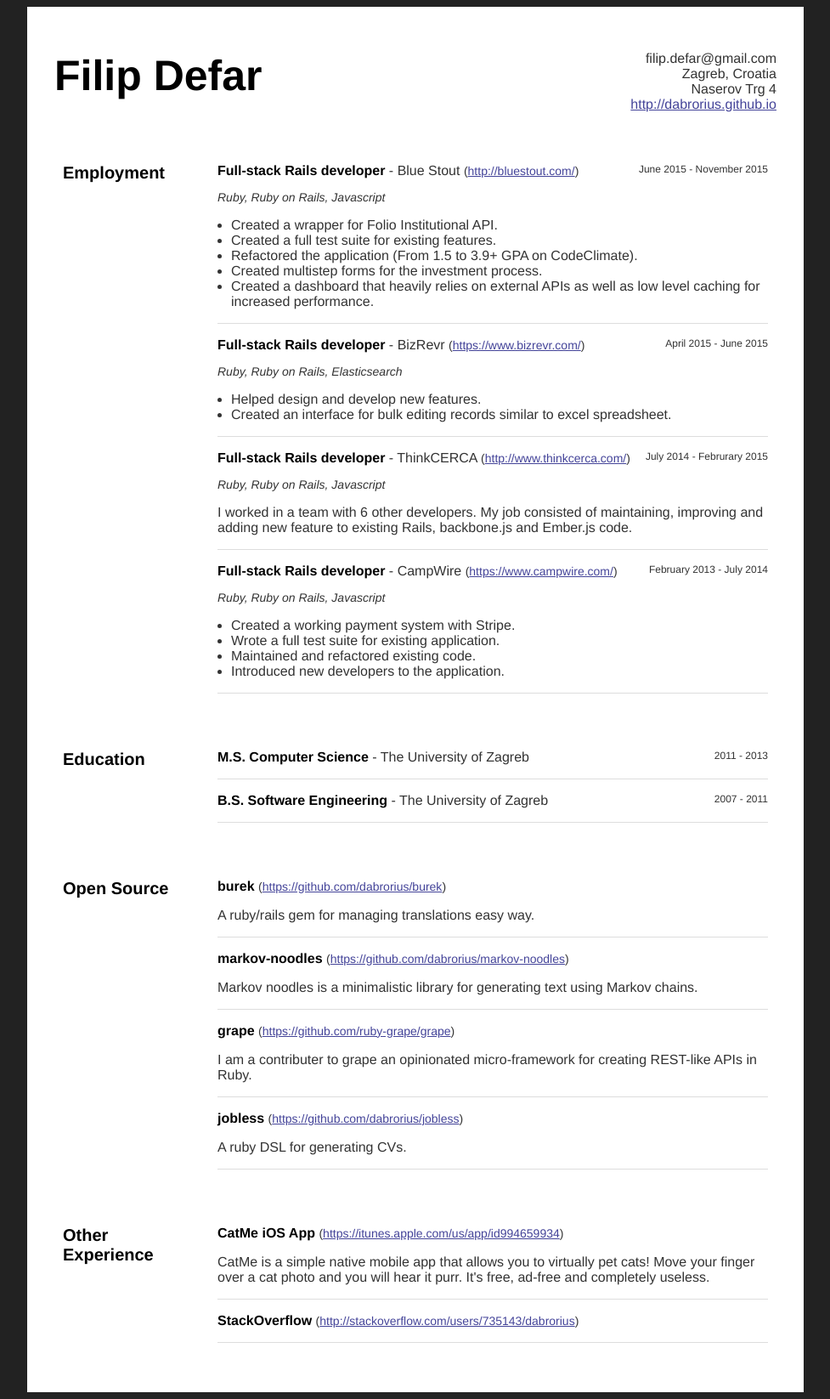
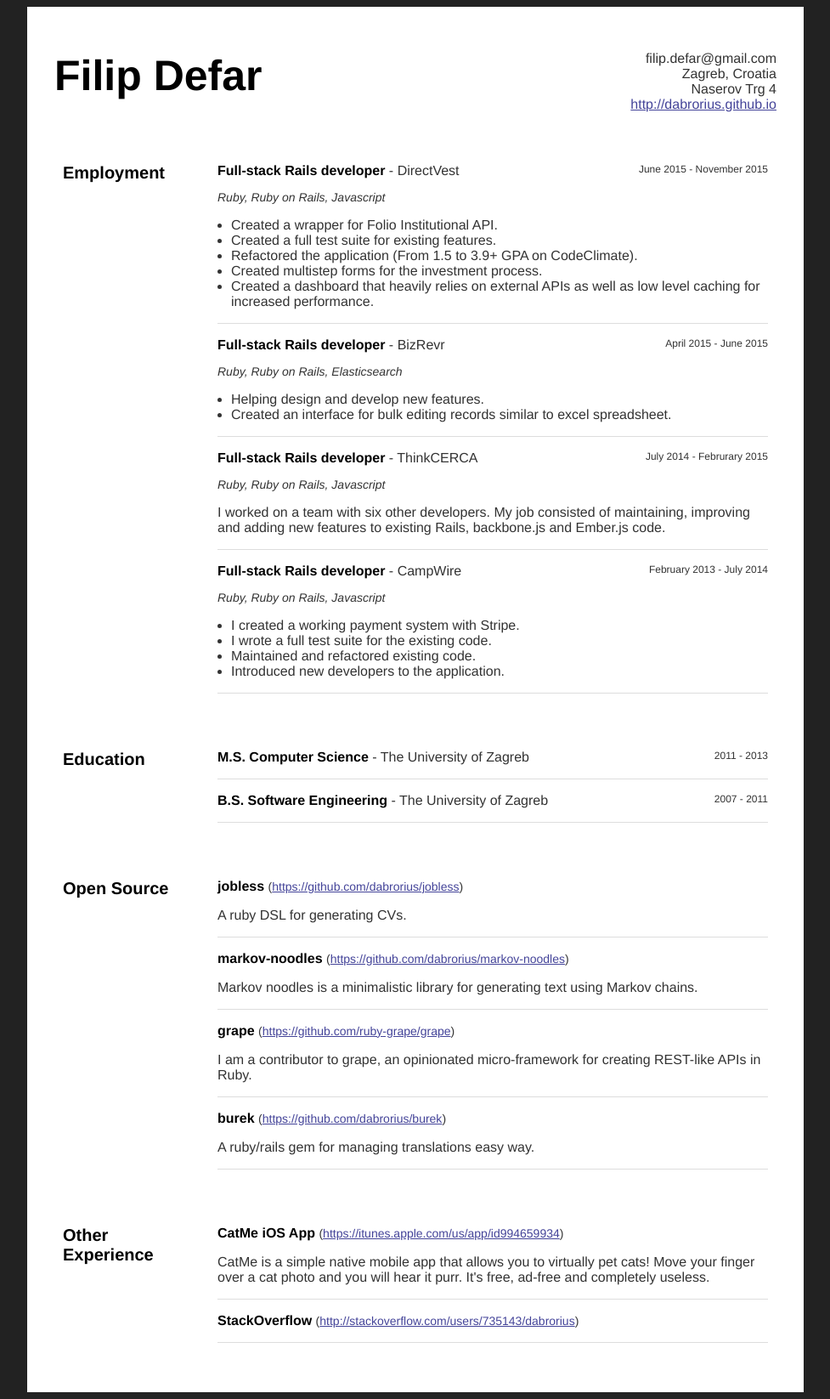
Before and after one commit to dabrorius/dabrorius.github.io, a Jekyll site: the page cv.html, which Jekyll copies as it is, in a window 1280 px wide. Shown: the whole page at 85% size, without its empty margins (151-1128 px from the left). Built offline with Jekyll 4.4.1, drawn with Linux system fonts in a browser that asks for light colours.

Commit message:
Fixed up my cv

```diff
--- a/cv.html
+++ b/cv.html
@@ -102,11 +102,7 @@
 
               <div class="item">
                 <b class="title">Full-stack Rails developer</b>
-                 - Blue Stout
-
-                  <span class="homepage">
-                  (<a href="http://bluestout.com/">http://bluestout.com/</a>)
-                  </span>
+                 - DirectVest
 
 
                   <p class="technologies">
@@ -139,10 +135,6 @@
                 <b class="title">Full-stack Rails developer</b>
                  - BizRevr
 
-                  <span class="homepage">
-                  (<a href="https://www.bizrevr.com/">https://www.bizrevr.com/</a>)
-                  </span>
-
 
                   <p class="technologies">
                     Ruby, Ruby on Rails, Elasticsearch
@@ -152,7 +144,7 @@
 
                   <ul>
 
-                      <li>Helped design and develop new features. </li>
+                      <li>Helping design and develop new features. </li>
 
                       <li>Created an interface for bulk editing records similar to excel spreadsheet.</li>
 
@@ -168,16 +160,12 @@
                 <b class="title">Full-stack Rails developer</b>
                  - ThinkCERCA
 
-                  <span class="homepage">
-                  (<a href="http://www.thinkcerca.com/">http://www.thinkcerca.com/</a>)
-                  </span>
-
 
                   <p class="technologies">
                     Ruby, Ruby on Rails, Javascript
                   </p>
 
-                <p>I worked in a team with 6 other developers. My job consisted of maintaining, improving and adding new feature to existing Rails, backbone.js and Ember.js code.</p>
+                <p>I worked on a team with six other developers. My job consisted of maintaining, improving and adding new features to existing Rails, backbone.js and Ember.js code.</p>
 
                   <ul>
 
@@ -193,10 +181,6 @@
                 <b class="title">Full-stack Rails developer</b>
                  - CampWire
 
-                  <span class="homepage">
-                  (<a href="https://www.campwire.com/">https://www.campwire.com/</a>)
-                  </span>
-
 
                   <p class="technologies">
                     Ruby, Ruby on Rails, Javascript
@@ -206,9 +190,9 @@
 
                   <ul>
 
-                      <li>Created a working payment system with Stripe. </li>
+                      <li>I created a working payment system with Stripe. </li>
 
-                      <li>Wrote a full test suite for existing application.</li>
+                      <li>I wrote a full test suite for the existing code.</li>
 
                       <li>Maintained and refactored existing code.</li>
 
@@ -275,15 +259,15 @@
           <div class="group">
 
               <div class="item">
-                <b class="title">burek</b>
+                <b class="title">jobless</b>
 
 
                   <span class="homepage">
-                  (<a href="https://github.com/dabrorius/burek">https://github.com/dabrorius/burek</a>)
+                  (<a href="https://github.com/dabrorius/jobless">https://github.com/dabrorius/jobless</a>)
                   </span>
 
 
-                <p>A ruby/rails gem for managing translations easy way.</p>
+                <p>A ruby DSL for generating CVs.</p>
 
                   <ul>
 
@@ -325,7 +309,7 @@
                   </span>
 
 
-                <p>I am a contributer to grape an opinionated micro-framework for creating REST-like APIs in Ruby.</p>
+                <p>I am a contributor to grape, an opinionated micro-framework for creating REST-like APIs in Ruby.</p>
 
                   <ul>
 
@@ -338,15 +322,15 @@
               </div>
 
               <div class="item">
-                <b class="title">jobless</b>
+                <b class="title">burek</b>
 
 
                   <span class="homepage">
-                  (<a href="https://github.com/dabrorius/jobless">https://github.com/dabrorius/jobless</a>)
+                  (<a href="https://github.com/dabrorius/burek">https://github.com/dabrorius/burek</a>)
                   </span>
 
 
-                <p>A ruby DSL for generating CVs.</p>
+                <p>A ruby/rails gem for managing translations easy way.</p>
 
                   <ul>
 
```
Also changed, not shown: cv.rb (+10 -21 lines), 1 other file.
